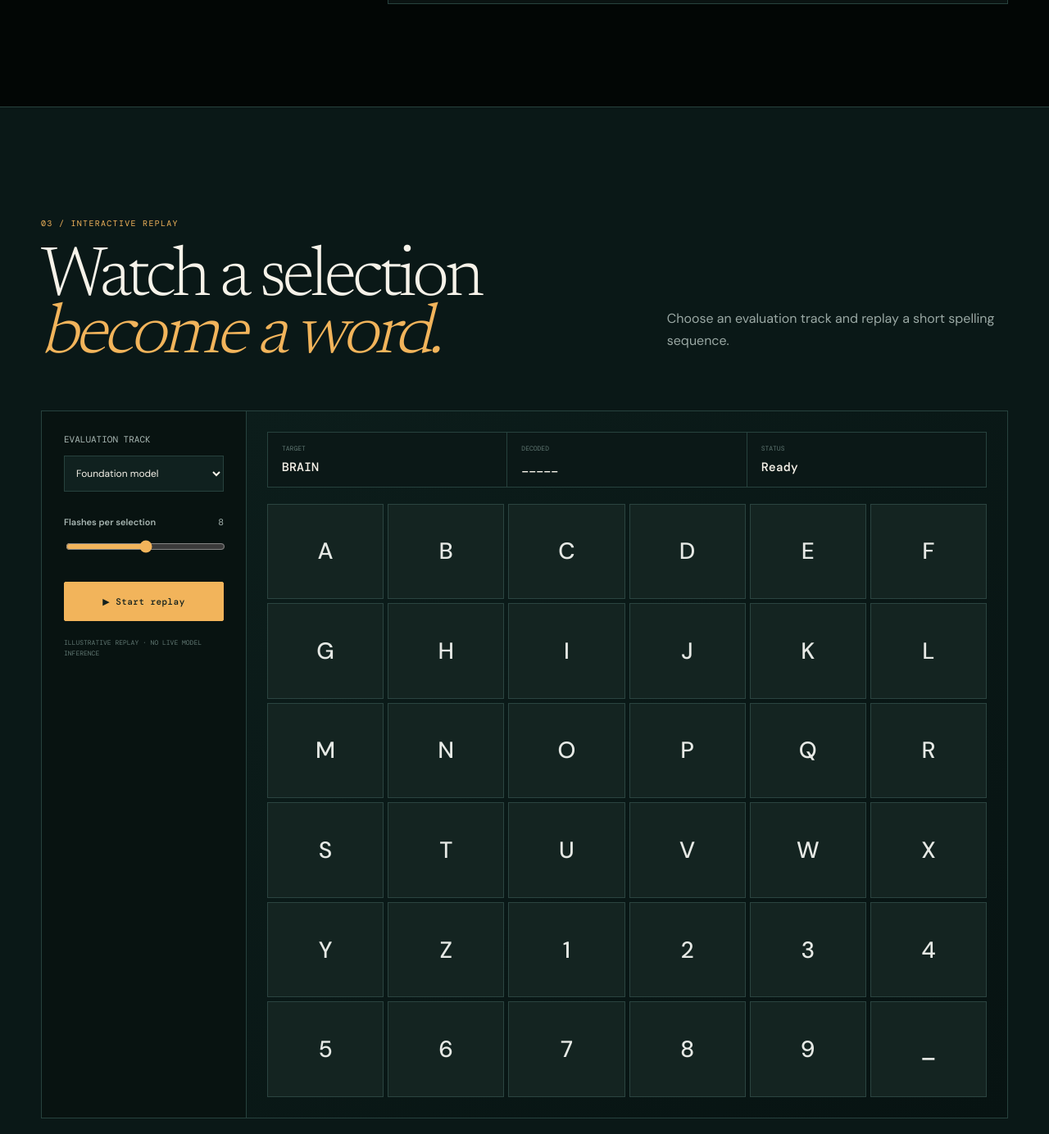
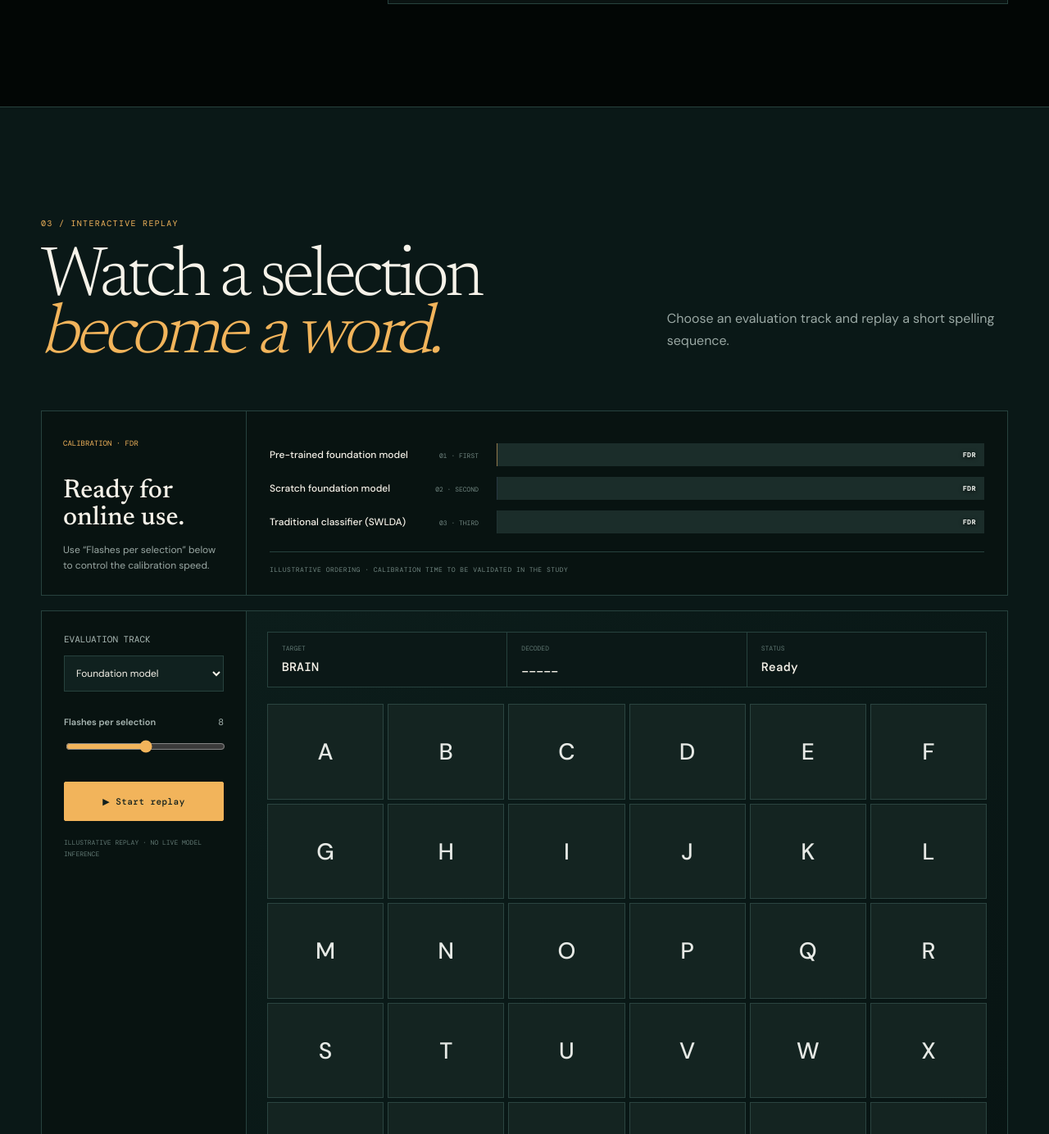
Before and after one commit to Jiazhen-Hong/jiazhenhong, a Jekyll site: the page projects/eeg-fm-liveeval/index.html, which Jekyll copies as it is, in a window 1280 px wide, cut to the strip 2157-3541 px from the top of the page. Shown: the whole strip at 82% size. Built offline with Jekyll 4.4.1, drawn with Linux system fonts in a browser that asks for light colours; some of the changed text lies outside the part shown.

Commit message:
Connect calibration animation to selection speed

```diff
--- a/projects/eeg-fm-liveeval/app.js
+++ b/projects/eeg-fm-liveeval/app.js
@@ -7,6 +7,7 @@
 const repeatValue = document.querySelector("#repeatValue");
 const modelSelect = document.querySelector("#modelSelect");
 const heroTypedText = document.querySelector("#heroTypedText");
+const calibrationRace = document.querySelector(".calibration-race");
 
 const heroMessage = "THOUGHTS\nINTO\nWORDS";
 const reducedMotion = window.matchMedia("(prefers-reduced-motion: reduce)");
@@ -132,9 +133,15 @@
   }, speed);
 }
 
-repeatSlider.addEventListener("input", () => {
-  repeatValue.textContent = repeatSlider.value;
-});
+function updateSelectionSpeed() {
+  const flashesPerSelection = Number(repeatSlider.value);
+  const calibrationCycle = 2.8 + (flashesPerSelection - 4) * 0.36;
+  repeatValue.textContent = flashesPerSelection;
+  calibrationRace.style.setProperty("--calibration-cycle", `${calibrationCycle.toFixed(2)}s`);
+}
+
+repeatSlider.addEventListener("input", updateSelectionSpeed);
+updateSelectionSpeed();
 replayButton.addEventListener("click", runReplay);
 modelSelect.addEventListener("change", () => {
   stopReplay();
--- a/projects/eeg-fm-liveeval/index.html
+++ b/projects/eeg-fm-liveeval/index.html
@@ -12,7 +12,7 @@
   <link rel="preconnect" href="https://fonts.googleapis.com">
   <link rel="preconnect" href="https://fonts.gstatic.com" crossorigin>
   <link href="https://fonts.googleapis.com/css2?family=DM+Mono:wght@400;500&family=DM+Sans:wght@400;500;600&family=Newsreader:opsz,wght@6..72,300;6..72,500&display=swap" rel="stylesheet">
-  <link rel="stylesheet" href="styles.css?v=7">
+  <link rel="stylesheet" href="styles.css?v=8">
 </head>
 <body>
   <div class="noise" aria-hidden="true"></div>
@@ -66,6 +66,19 @@
     <section id="demo" class="demo-section section">
       <div class="shell">
         <div class="section-head"><div><p class="section-number mono">03 / INTERACTIVE REPLAY</p><h2>Watch a selection<br><em>become a word.</em></h2></div><p>Choose an evaluation track and replay a short spelling sequence.</p></div>
+        <div class="calibration-race" aria-label="Illustrative calibration progress comparison">
+          <div class="calibration-intro">
+            <span class="mono">CALIBRATION · FDR</span>
+            <h3>Ready for online use.</h3>
+            <p>Use “Flashes per selection” below to control the calibration speed.</p>
+          </div>
+          <div class="calibration-progress">
+            <div class="calibration-row pretrained"><div><strong>Pre-trained foundation model</strong><span class="mono">01 · FIRST</span></div><div class="calibration-track"><i></i><b class="mono">FDR</b></div></div>
+            <div class="calibration-row scratch-model"><div><strong>Scratch foundation model</strong><span class="mono">02 · SECOND</span></div><div class="calibration-track"><i></i><b class="mono">FDR</b></div></div>
+            <div class="calibration-row traditional"><div><strong>Traditional classifier (SWLDA)</strong><span class="mono">03 · THIRD</span></div><div class="calibration-track"><i></i><b class="mono">FDR</b></div></div>
+            <p class="calibration-note mono">ILLUSTRATIVE ORDERING · CALIBRATION TIME TO BE VALIDATED IN THE STUDY</p>
+          </div>
+        </div>
         <div class="demo-lab">
           <aside class="demo-controls">
             <label><span class="mono">EVALUATION TRACK</span><select id="modelSelect"><option value="foundation">Foundation model</option><option value="scratch">Randomized control</option><option value="swlda">SWLDA</option></select></label>
@@ -105,19 +118,6 @@
           </div>
           <div class="metric-stack"><div><strong>35.1</strong><span>bits/min</span><p>foundation model</p></div><div><strong>19.5</strong><span>bits/min</span><p>SWLDA</p></div><div><strong>6.4</strong><span>bits/min</span><p>randomized control</p></div></div>
         </div>
-        <div class="calibration-race" aria-label="Illustrative calibration progress comparison">
-          <div class="calibration-intro">
-            <span class="mono">CALIBRATION RACE</span>
-            <h3>Ready for online use.</h3>
-            <p>Each track starts together. Earlier completion represents a lower calibration burden.</p>
-          </div>
-          <div class="calibration-progress">
-            <div class="calibration-row pretrained"><div><strong>Pre-trained foundation model</strong><span class="mono">01 · FIRST</span></div><div class="calibration-track"><i></i></div></div>
-            <div class="calibration-row scratch-model"><div><strong>Scratch foundation model</strong><span class="mono">02 · SECOND</span></div><div class="calibration-track"><i></i></div></div>
-            <div class="calibration-row traditional"><div><strong>Traditional classifier (SWLDA)</strong><span class="mono">03 · THIRD</span></div><div class="calibration-track"><i></i></div></div>
-            <p class="calibration-note mono">ILLUSTRATIVE ORDERING · CALIBRATION TIME TO BE VALIDATED IN THE STUDY</p>
-          </div>
-        </div>
       </div>
     </section>
 
@@ -139,6 +139,6 @@
   </main>
 
   <footer class="footer shell"><a class="brand" href="#top"><span>FM</span> LiveEval</a><p>Real-time evaluation of EEG foundation models through online P300 spelling.</p><div><a href="../">Projects</a><a href="../../">Home</a></div></footer>
-  <script src="app.js?v=2" defer></script>
+  <script src="app.js?v=3" defer></script>
 </body>
 </html>
--- a/projects/eeg-fm-liveeval/styles.css
+++ b/projects/eeg-fm-liveeval/styles.css
@@ -50,7 +50,7 @@
 .measure-strip span{padding:22px 16px;border-right:1px solid var(--line);color:#bac5c2;font-size:12px;text-align:center}
 .measure-strip span:last-child{border:0}
 .demo-section{background:#0a1817}
-.demo-lab{display:grid;grid-template-columns:250px 1fr;margin-top:55px;border:1px solid var(--line);min-height:610px}
+.demo-lab{display:grid;grid-template-columns:250px 1fr;margin-top:18px;border:1px solid var(--line);min-height:610px}
 .demo-controls{padding:27px;border-right:1px solid var(--line);background:#081311}
 .demo-controls label{display:block;margin-bottom:30px}
 .demo-controls label>span{display:flex;justify-content:space-between;margin-bottom:13px;color:#a9b8b4;font-size:11px}
@@ -110,26 +110,27 @@
 .metric-stack strong{font:500 34px "Newsreader",serif}
 .metric-stack span{font-size:10px;margin-left:5px;color:#6c7570}
 .metric-stack p{font-size:10px;color:#747c77;margin:5px 0 0}
-.calibration-race{display:grid;grid-template-columns:.62fr 1.93fr;gap:18px;margin-top:18px;border:1px solid #c6c9c2;background:#f4f1ea}
-.calibration-intro{padding:28px;border-right:1px solid #c6c9c2}
-.calibration-intro>span{font-size:9px;color:#82643e}
+.calibration-race{--calibration-cycle:4.8s;display:grid;grid-template-columns:250px 1fr;margin-top:55px;border:1px solid var(--line);background:#081311;color:var(--ink)}
+.calibration-intro{padding:26px;border-right:1px solid var(--line)}
+.calibration-intro>span{font-size:9px;color:var(--amber)}
 .calibration-intro h3{margin:34px 0 12px;font:500 32px/1.05 "Newsreader",serif}
-.calibration-intro p{margin:0;color:#69716d;font-size:12px;line-height:1.6}
+.calibration-intro p{margin:0;color:var(--muted);font-size:12px;line-height:1.6}
 .calibration-progress{padding:26px 28px 20px}
 .calibration-row{display:grid;grid-template-columns:255px 1fr;gap:22px;margin:13px 0;align-items:center}
 .calibration-row>div:first-child{display:flex;justify-content:space-between;gap:12px;align-items:baseline}
 .calibration-row strong{font-size:12px;font-weight:500}
-.calibration-row span{color:#777f7a;font-size:8px;white-space:nowrap}
-.calibration-track{position:relative;height:28px;background:#dedfd9;overflow:hidden}
+.calibration-row span{color:#718681;font-size:8px;white-space:nowrap}
+.calibration-track{position:relative;height:28px;background:#1b2d2a;overflow:hidden}
 .calibration-track i{display:block;width:100%;height:100%;transform:scaleX(0);transform-origin:left;background:#333}
 .calibration-track i:after{content:"";display:block;width:28%;height:100%;margin-left:auto;background:linear-gradient(90deg,transparent,#fff5)}
+.calibration-track b{position:absolute;right:10px;top:50%;z-index:1;transform:translateY(-50%);color:#eef2ed;font-size:8px;letter-spacing:.08em;text-shadow:0 1px 5px #000}
 .calibration-row.pretrained i{background:#d99a3c}
 .calibration-row.scratch-model i{background:#766ce2}
 .calibration-row.traditional i{background:#6a9fbc}
-.results-section.seen .calibration-row.pretrained i{animation:calibration-fast 4.8s ease-in-out infinite}
-.results-section.seen .calibration-row.scratch-model i{animation:calibration-medium 4.8s ease-in-out infinite}
-.results-section.seen .calibration-row.traditional i{animation:calibration-slow 4.8s ease-in-out infinite}
-.calibration-note{border-top:1px solid #d0d2cc;margin:22px 0 0;padding-top:16px;color:#777f7a;font-size:8px;letter-spacing:.06em}
+.demo-section.seen .calibration-row.pretrained i{animation:calibration-fast var(--calibration-cycle) ease-in-out infinite}
+.demo-section.seen .calibration-row.scratch-model i{animation:calibration-medium var(--calibration-cycle) ease-in-out infinite}
+.demo-section.seen .calibration-row.traditional i{animation:calibration-slow var(--calibration-cycle) ease-in-out infinite}
+.calibration-note{border-top:1px solid var(--line);margin:22px 0 0;padding-top:16px;color:#718681;font-size:8px;letter-spacing:.06em}
 @keyframes calibration-fast{0%,8%,100%{transform:scaleX(0)}30%,88%{transform:scaleX(1)}}
 @keyframes calibration-medium{0%,8%,100%{transform:scaleX(0)}56%,88%{transform:scaleX(1)}}
 @keyframes calibration-slow{0%,8%,100%{transform:scaleX(0)}78%,88%{transform:scaleX(1)}}
@@ -175,7 +176,7 @@
 .results-grid{grid-template-columns:1fr 1fr}
 .comparison{grid-column:1/-1;grid-row:2}
 .calibration-race{grid-template-columns:1fr}
-.calibration-intro{border-right:0;border-bottom:1px solid #c6c9c2}
+.calibration-intro{border-right:0;border-bottom:1px solid var(--line)}
 .video-grid{grid-template-columns:1fr}
 .evidence-quad{grid-template-columns:repeat(2,minmax(0,1fr))}
 .next-section{grid-template-columns:1fr}
@@ -208,4 +209,4 @@
 .calibration-row{grid-template-columns:1fr;gap:8px;margin:22px 0}
 .next-section{padding:80px 0}
 }
-@media(prefers-reduced-motion:reduce){.results-section.seen .calibration-track i{animation:none;transform:scaleX(1)}}
+@media(prefers-reduced-motion:reduce){.demo-section.seen .calibration-track i{animation:none;transform:scaleX(1)}}
```
